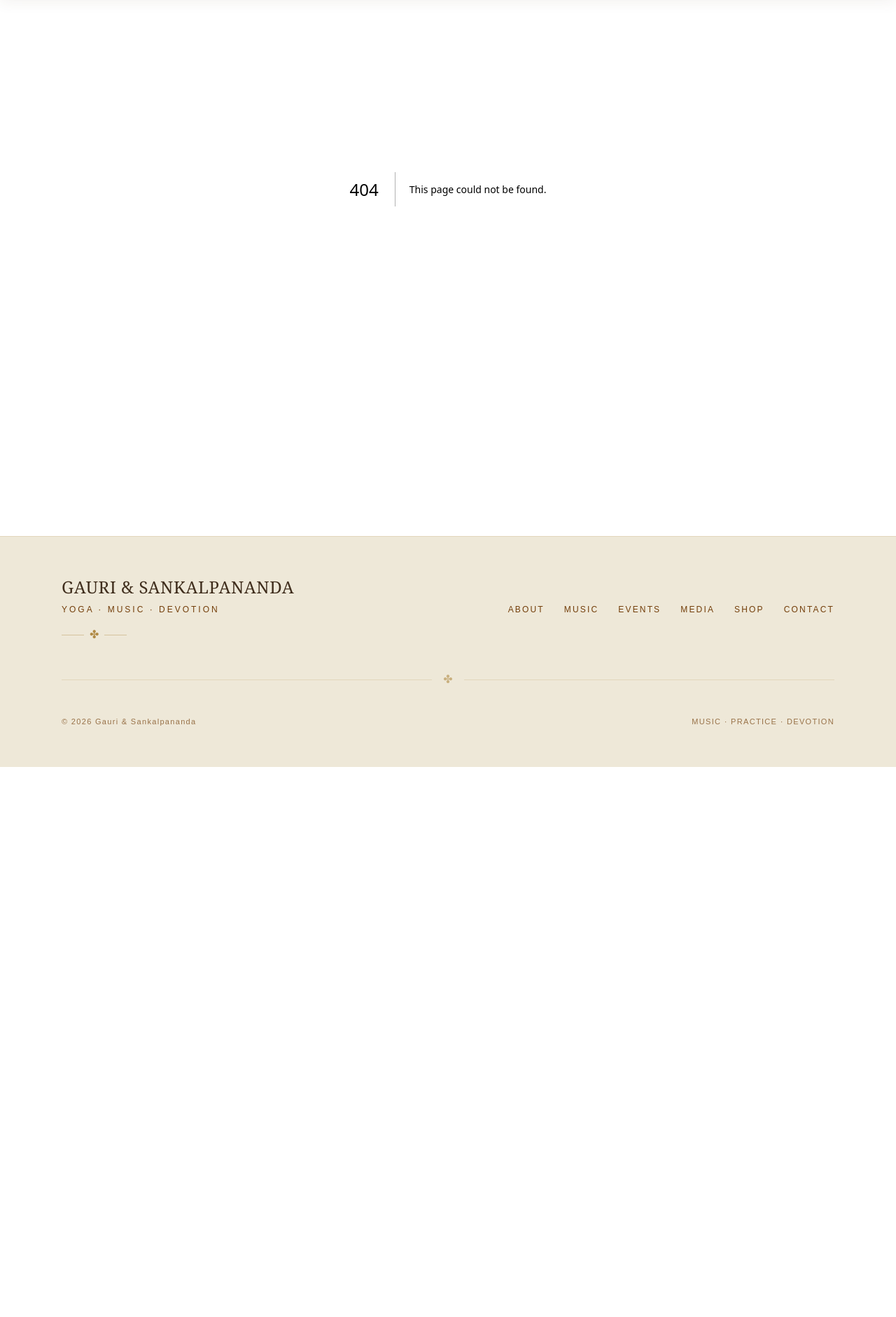
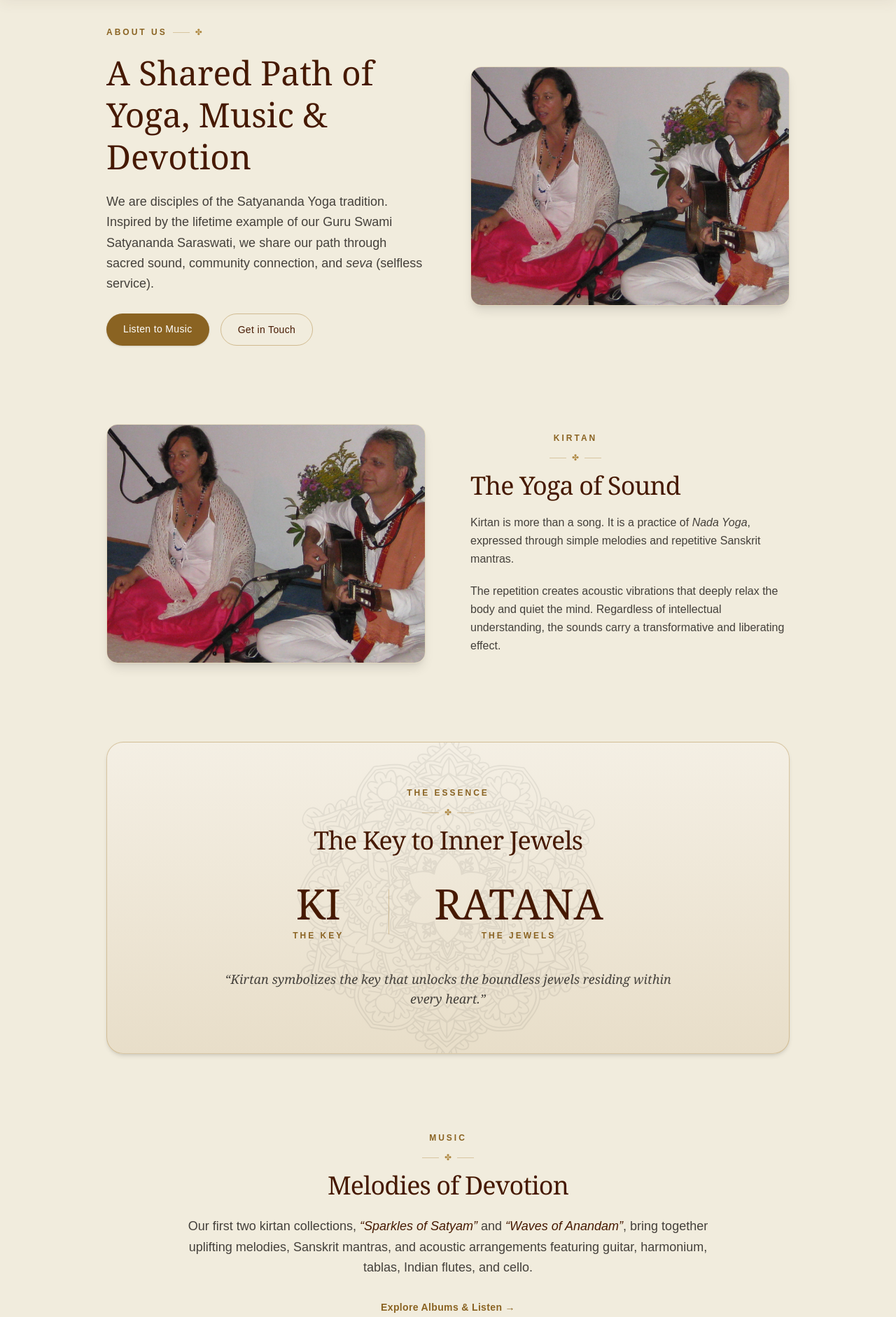
Before and after one commit to Nestortheo/yoga_events_frontend, a Next.js app: page /about in a window 1280 px wide. Before the commit this address had no page. Shown: the part 178-2060 px from the top of the page at 70% size. Before the commit the page ends 1274 px from the top, so only its background shows below. Built offline with nearby package versions, Linux system fonts and the light colour scheme.

Commit message:
Adding About Page

```diff
--- /dev/null
+++ b/app/about/page.tsx
@@ -0,0 +1,182 @@
+import Image from "next/image";
+import Link from "next/link";
+
+// Reusable Section Header Component to prevent repetitive markup
+function SectionHeader({ eyebrow, title }: { eyebrow: string; title: string }) {
+  return (
+    <div className="flex flex-col items-center gap-3 text-center">
+      <span className="text-xs font-bold tracking-[0.25em] text-[#8a6322] uppercase">
+        {eyebrow}
+      </span>
+      <div className="flex items-center gap-2">
+        <div className="w-6 h-px bg-[#b08a45]/40" />
+        <span className="text-[#b08a45] text-xs">✤</span>
+        <div className="w-6 h-px bg-[#b08a45]/40" />
+      </div>
+      <h2 className="text-3xl md:text-4xl font-serif font-normal text-amber-950 tracking-tight">
+        {title}
+      </h2>
+    </div>
+  );
+}
+
+export default function AboutPage() {
+  return (
+    <main className="pt-36 lg:pt-54 pb-20">
+      <div className="max-w-5xl mx-auto px-6 flex flex-col gap-20 md:gap-28">
+
+        {/* 1. HERO / INTRO SECTION */}
+        <section className="flex flex-col lg:flex-row items-center gap-12 lg:gap-16">
+          <div className="lg:w-1/2 flex flex-col items-center lg:items-start text-center lg:text-left gap-5">
+            <div className="flex items-center gap-2">
+              <span className="text-xs font-bold tracking-[0.25em] text-[#8a6322] uppercase">
+                ABOUT US
+              </span>
+              <div className="w-6 h-px bg-[#b08a45]/40" />
+              <span className="text-[#b08a45] text-xs">✤</span>
+            </div>
+
+            <h1 className="text-3xl md:text-5xl font-serif text-amber-950 leading-tight">
+              A Shared Path of Yoga, Music & Devotion
+            </h1>
+
+            <p className="text-stone-700 leading-relaxed text-base md:text-lg max-w-lg">
+              We are disciples of the Satyananda Yoga tradition. Inspired by the lifetime example of our Guru Swami Satyananda Saraswati, we share our path through sacred sound, community connection, and <em>seva</em> (selfless service).
+            </p>
+
+            <div className="pt-2 flex flex-wrap gap-4 justify-center lg:justify-start">
+              <Link
+                href="/music"
+                className="px-6 py-3 rounded-full bg-[#8a6322] text-white text-sm tracking-wide hover:bg-[#72511a] transition-colors shadow-sm"
+              >
+                Listen to Music
+              </Link>
+              <Link
+                href="/contact"
+                className="px-6 py-3 rounded-full border border-[#b08a45]/50 text-amber-950 text-sm tracking-wide hover:bg-[#b08a45]/10 transition-colors"
+              >
+                Get in Touch
+              </Link>
+            </div>
+          </div>
+
+          <div className="lg:w-1/2 w-full relative aspect-[4/3] rounded-2xl overflow-hidden shadow-lg border border-[#b08a45]/20">
+            <Image
+              src="/images/aboutImage.png"
+              alt="Gauri and Sankalpananda performing kirtan"
+              fill
+              priority
+              className="object-cover object-center"
+            />
+          </div>
+        </section>
+
+
+        {/* 2. KIRTAN SECTION */}
+        <section className="flex flex-col-reverse lg:flex-row items-center gap-12 lg:gap-16">
+        {/* Left */}
+          <div className="lg:w-1/2 w-full relative aspect-[4/3] rounded-2xl overflow-hidden shadow-lg border border-[#b08a45]/20">
+            <Image
+              src="/images/aboutImage.png"
+              alt="Live Kirtan session with traditional instruments"
+              fill
+              className="object-cover object-center"
+            />
+          </div>
+
+          {/* Right */}
+          <div className="lg:w-1/2 flex flex-col items-center lg:items-start text-center lg:text-left gap-5">
+            <SectionHeader eyebrow="KIRTAN" title="The Yoga of Sound" />
+
+            <p className="text-stone-700 leading-relaxed max-w-lg">
+              Kirtan is more than a song. It is a practice of <em>Nada Yoga</em>, expressed through simple melodies and repetitive Sanskrit mantras.
+            </p>
+
+            <p className="text-stone-700 leading-relaxed max-w-lg">
+              The repetition creates acoustic vibrations that deeply relax the body and quiet the mind. Regardless of intellectual understanding, the sounds carry a transformative and liberating effect.
+            </p>
+          </div>
+        </section>
+
+
+        {/* 3. ESSENCE / PHILOSOPHY CARD */}
+        <section className="relative overflow-hidden rounded-3xl border border-[#b08a45]/40 bg-gradient-to-b from-[#f4efe4] to-[#e8dec9] px-6 py-16 shadow-md text-center">
+          {/* Subtle Decorative Mandala Background */}
+          <Image
+            src="/images/mandala.svg"
+            alt=""
+            width={450}
+            height={450}
+            className="pointer-events-none absolute left-1/2 top-1/2 -translate-x-1/2 -translate-y-1/2 opacity-[0.06]"
+          />
+
+          <div className="relative z-10 flex flex-col items-center gap-6 max-w-2xl mx-auto">
+            <SectionHeader eyebrow="THE ESSENCE" title="The Key to Inner Jewels" />
+
+            <div className="flex items-center justify-center gap-8 md:gap-16 my-4">
+              <div className="text-center">
+                <span className="text-4xl md:text-6xl font-serif text-amber-950 font-medium">KI</span>
+                <p className="mt-2 text-xs tracking-[0.25em] text-[#8a6322] uppercase font-semibold">THE KEY</p>
+              </div>
+
+              <div className="h-16 w-px bg-[#b08a45]/40" />
+
+              <div className="text-center">
+                <span className="text-4xl md:text-6xl font-serif text-amber-950 font-medium">RATANA</span>
+                <p className="mt-2 text-xs tracking-[0.25em] text-[#8a6322] uppercase font-semibold">THE JEWELS</p>
+              </div>
+            </div>
+
+            <p className="text-stone-700 italic font-serif text-lg">
+              “Kirtan symbolizes the key that unlocks the boundless jewels residing within every heart.”
+            </p>
+          </div>
+        </section>
+
+
+        {/* 4. MUSIC COLLECTIONS */}
+        <section className="flex flex-col items-center text-center gap-6 max-w-3xl mx-auto">
+          <SectionHeader eyebrow="MUSIC" title="Melodies of Devotion" />
+
+          <p className="text-stone-700 leading-relaxed text-base md:text-lg">
+            Our first two kirtan collections, <strong className="text-amber-950 font-normal italic">“Sparkles of Satyam”</strong> and <strong className="text-amber-950 font-normal italic">“Waves of Anandam”</strong>, bring together uplifting melodies, Sanskrit mantras, and acoustic arrangements featuring guitar, harmonium, tablas, Indian flutes, and cello.
+          </p>
+
+          <Link
+            href="/music"
+            className="mt-2 text-sm font-semibold tracking-wide text-[#8a6322] hover:text-amber-900 border-b border-[#8a6322]/40 pb-1 hover:border-amber-900 transition-all"
+          >
+            Explore Albums & Listen &rarr;
+          </Link>
+        </section>
+
+
+        {/* 5. DEVOTIONAL QUOTE */}
+        <section className="border-l-2 border-[#b08a45]/60 pl-8 py-3 max-w-3xl mx-auto">
+          <blockquote className="text-xl md:text-2xl font-serif italic text-amber-950 leading-relaxed">
+            “Through kirtan you can reach the highest pinnacle of spiritual experience... you can have the vision of Divine, you can have the vision of your Self.”
+          </blockquote>
+          <p className="mt-4 text-xs font-bold tracking-[0.25em] text-[#8a6322] uppercase">
+            — Swami Satyananda Saraswati
+          </p>
+        </section>
+
+
+        {/* 6. CALL TO ACTION FOOTER BANNER */}
+        <section className="rounded-2xl bg-amber-950/5 border border-amber-900/10 p-8 md:p-12 text-center flex flex-col items-center gap-4">
+          <h3 className="text-2xl font-serif text-amber-950">Join Us for Upcoming Gatherings</h3>
+          <p className="text-stone-600 max-w-md text-sm md:text-base">
+            Experience the healing vibrations of live kirtan in person or explore our workshop calendar.
+          </p>
+          <Link
+            href="/events"
+            className="mt-2 px-8 py-3 rounded-full bg-[#8a6322] text-white text-sm tracking-wide hover:bg-[#72511a] transition-colors shadow-sm"
+          >
+            View Event Calendar
+          </Link>
+        </section>
+
+      </div>
+    </main>
+  );
+}
--- a/app/layout.tsx
+++ b/app/layout.tsx
@@ -29,13 +29,13 @@ export default function RootLayout({
       lang="en"
       className={`${geistSans.variable} ${geistMono.variable} h-full antialiased`}
     >
-      <body className="min-h-screen ">
+      <body className="min-h-screen flex flex-col ">
 
         {/*Global Navigation */}
         <Header />
 
         {/*Page Content*/}
-        <main className="pt-32 md:pt-12">
+        <main className="flex-1">
           {children}
         </main>
 
--- a/app/page.tsx
+++ b/app/page.tsx
@@ -7,7 +7,7 @@ export default function Home() {
   return (
     <div>
       <Hero />
-      <div className="max-w-7xl mx-auto flex flex-col gap-12 ">
+      <div className="max-w-6xl mx-auto flex flex-col gap-12 ">
         <AboutPreview />
         <MusicPreview />
         <h2>
--- a/components/Navigation.tsx
+++ b/components/Navigation.tsx
@@ -1,6 +1,7 @@
 "use client"
 
 import { useState } from "react"
+import Link from "next/link";
 
 export default function Header(){
 
@@ -142,8 +143,8 @@ export default function Header(){
                     </div>
 
                     <div className="flex items-center gap-8">
-                    <a
-                        href="/#about"
+                    <Link
+                        href="/about"
                         className="
                             text-[#4a3925]
                             hover:text-[#a07838]
@@ -152,7 +153,7 @@ export default function Header(){
                         "
                     >
                         About
-                    </a>
+                    </Link>
 
                     <a
                         href="/#music"
```
